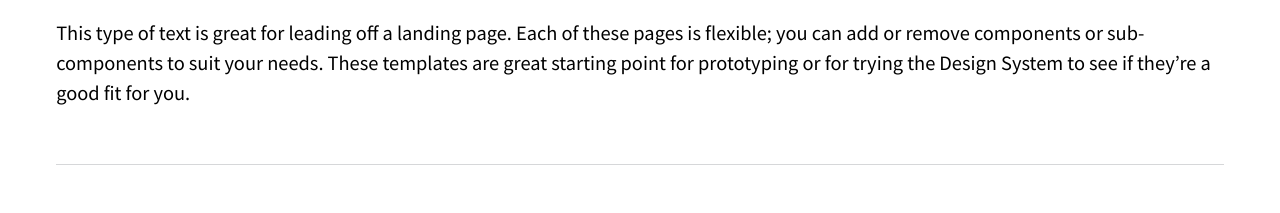
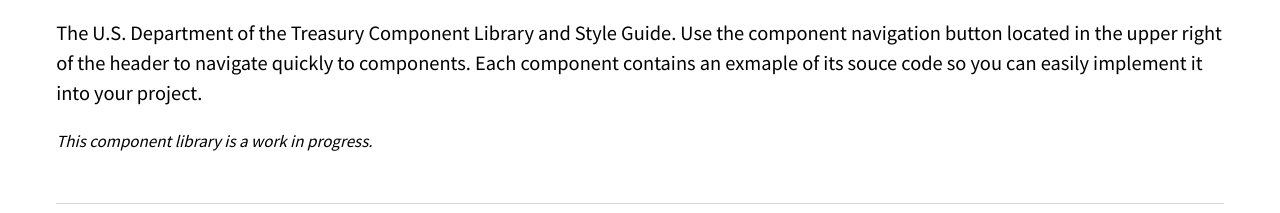
Before and after one commit to webb1750/usdt, a website: page index.html in a window 1280 px wide. Shown: the part 195-408 px from the top of the page. Drawn offline with Linux system fonts and the light colour scheme.

Commit message:
updated style guide description

```diff
--- a/index.html
+++ b/index.html
@@ -37,8 +37,8 @@
     <section class="usdt-grid-full usdt-auto-grid">
       <div class="usdt-col">
         <h1>USDT Styleguide 1.0</h1>
-        <p class="usdt-lead-statement">This type of text is great for leading off a landing page. Each of these pages is flexible; you can add or remove components or sub-components to suit your needs. These templates are great starting point for prototyping or for trying the Design System
-        to see if they’re a good fit for you.</p>
+        <p class="usdt-lead-statement">The U.S. Department of the Treasury Component Library and Style Guide. Use the component navigation button located in the upper right of the header to navigate quickly to components. Each component contains an exmaple of its souce code so you can easily implement it into your project.</p>
+        <p><em>This component library is a work in progress.</em></p>
       </div>
     </section>
     <section class="usdt-grid-full usdt-auto-grid">
```
